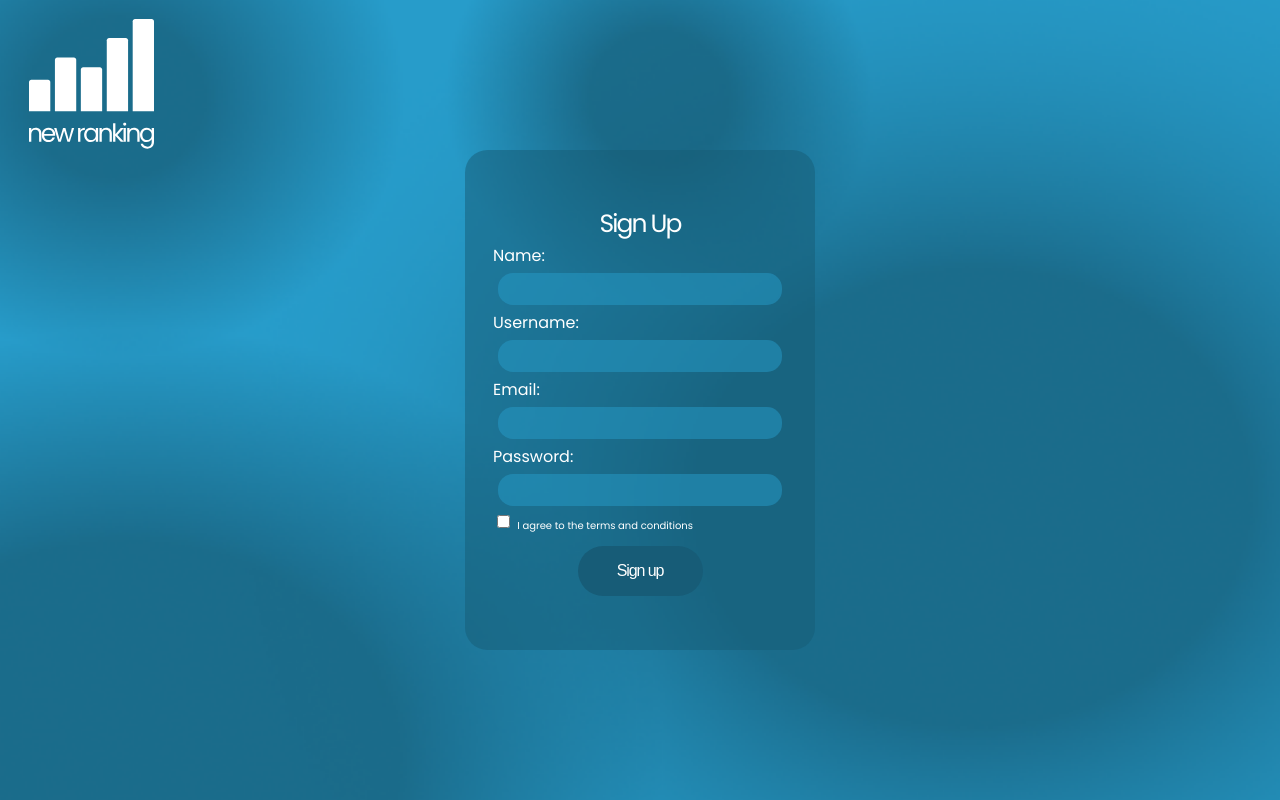
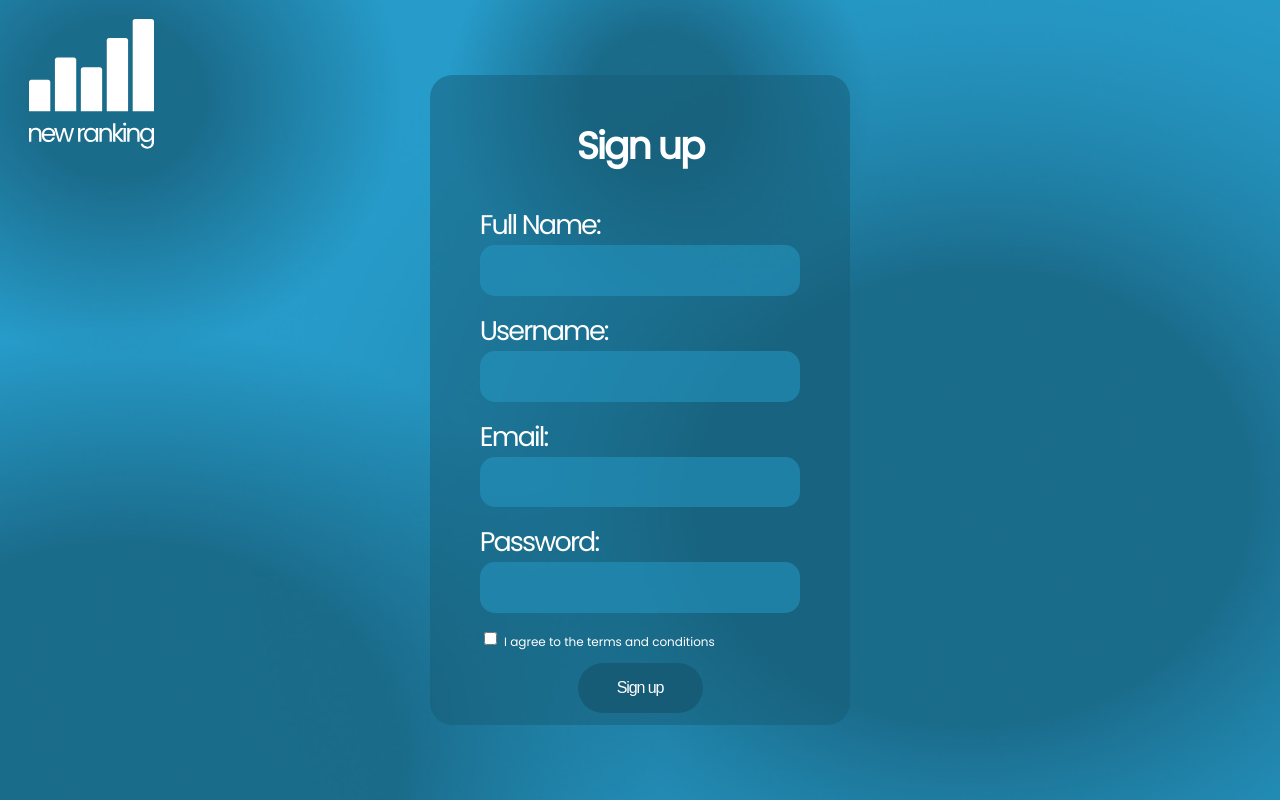
Before and after one commit to EmersonCoronel/new_ranking, a Django app: page /signup/ in a window 1280 px wide. Run offline with Django 4.2, Linux system fonts and the light colour scheme.

Commit message:
registration pages ready graphically

```diff
--- a/mysite/new_ranking/static/styles.css
+++ b/mysite/new_ranking/static/styles.css
@@ -354,8 +354,8 @@ body {
     /** End of Login Page **/
 
     #signup-container{
-    width: 350px;
-    height: 500px;
+        width: 420px;
+        height: 650px;
         border-radius: 22.5px;
         background: rgba(23, 92, 119, 0.50);
         margin-left: auto;
@@ -395,7 +395,7 @@ body {
     }
 
     #terms-and-conditions{
-    font-size: 10px;
+        font-size: 12px;
     }
 
     #agreement{
@@ -405,8 +405,6 @@ body {
     #logo-container{
         margin:15px;
     }
-
-
 
 
     /** Dashboard Page **/
--- a/mysite/new_ranking/templates/registration/signup.html
+++ b/mysite/new_ranking/templates/registration/signup.html
@@ -21,24 +21,30 @@
     <!-- Login form -->
     <div id="signup-container">
         <form method="post" id="login-form">
-            <div id="login-text-container">Sign Up</div>
+            <div id="login-text-container">
+                <h2>Sign up</h2>
+            </div>
             {% csrf_token %}
             <!-- Name field -->
-            <label for="name">Name:</label>
-            <div><input class='input' type="text" id="name" name="name"></div>
-
+            <div class="form-group">
+                <label for="name">Full Name:</label>
+                <input type="text" id="name" name="name">
+            </div>
             <!-- Username field -->
-            <label for="username">Username:</label>
-            <div><input class='input' type="text" id="username" name="username"></div>
-
+            <div class="form-group">
+                <label for="username">Username:</label>
+                <input type="text" id="username" name="username">
+            </div>
             <!-- Email field -->
-            <label for="username">Email:</label>
-            <div><input class='input' type="text" id="email" name="email"></div>
-
+            <div class="form-group">
+                <label for="email">Email:</label>
+                <input type="text" id="email" name="email">
+            </div>
             <!-- Password field -->
-            <label for="password">Password:</label>
-            <div><input class='input' type="password" id="password" name="password"></div>
-
+            <div class="form-group">
+                <label for="password">Password:</label>
+                <input type="password" id="password" name="password">
+            </div>
             <!-- Terms and Conditions agreement button -->
             <div id="agreement">
                 <input type="checkbox" id="agreement"></input>
```
Lines whose indentation alone changed are shown as unchanged.
